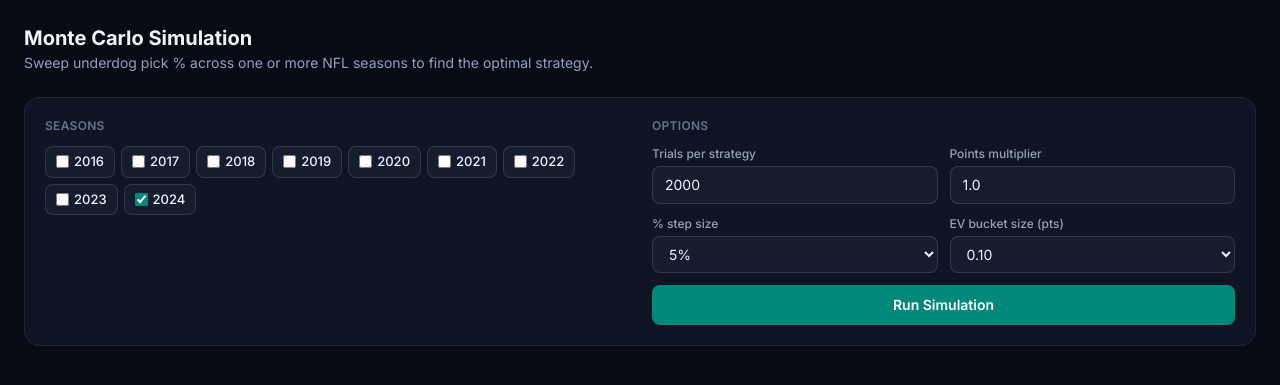
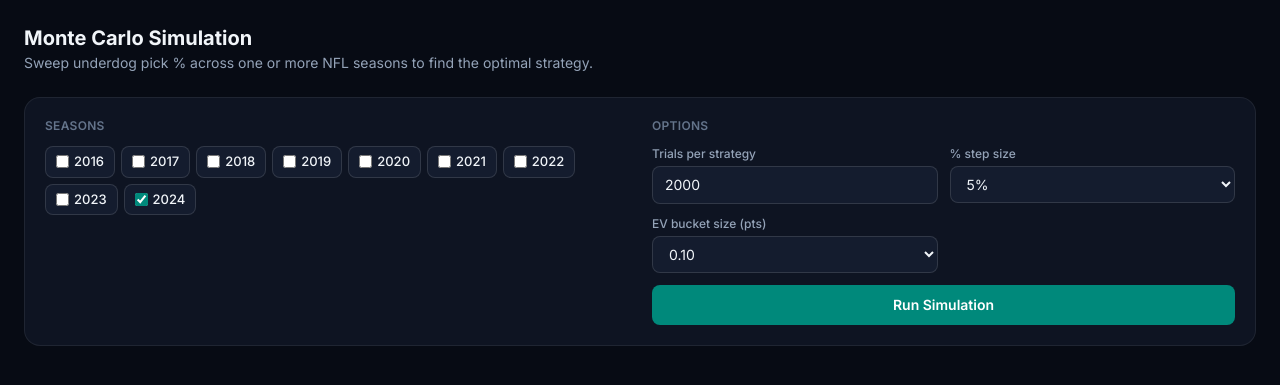
Before and after one commit to andrew23967/putnambowl2, a Django app: page /dashboard/montecarlo/ in a window 1280 px wide. Shown: the part 53-438 px from the top of the page. Run offline with Django 5.2, Linux system fonts and the light colour scheme; a user stored in the database is signed in; data comes from the database, SQL or seed files in the repository; some libraries are stand-ins or nearby versions.

Commit message:
Remove points multiplier from Monte Carlo simulation
Co-Authored-By: Claude Sonnet 4.6 <noreply@anthropic.com>

```diff
--- a/main/views.py
+++ b/main/views.py
@@ -1080,7 +1080,6 @@ def montecarlo_view(request):
     config = {
         'years': [2024],
         'n_trials': 2000,
-        'multiplier': 1.0,
         'pct_step': 5,
         'ev_step': 0.1,
     }
@@ -1089,7 +1088,6 @@ def montecarlo_view(request):
         try:
             config['years'] = [int(y) for y in request.POST.getlist('years') if y]
             config['n_trials'] = int(request.POST.get('n_trials', 2000))
-            config['multiplier'] = float(request.POST.get('multiplier', 1.0))
             config['pct_step'] = int(request.POST.get('pct_step', 5))
             config['ev_step'] = float(request.POST.get('ev_step', 0.1))
         except ValueError:
@@ -1100,7 +1098,7 @@ def montecarlo_view(request):
         else:
             from . import montecarlo as mc
             games, year_counts, load_errors = mc.load_multi_season(
-                config['years'], config['multiplier']
+                config['years']
             )
             errors.extend(load_errors)
             if not games:
--- a/templates/main/montecarlo.html
+++ b/templates/main/montecarlo.html
@@ -46,12 +46,6 @@
           <div>
             <label class="block text-xs font-medium mb-1" style="color:var(--muted2);">Trials per strategy</label>
             <input name="n_trials" type="number" value="{{ config.n_trials }}" min="100" max="50000"
-                   class="w-full px-3 py-2 text-sm rounded-lg outline-none"
-                   style="background:var(--surface2);border:1px solid var(--border2);color:var(--text);">
-          </div>
-          <div>
-            <label class="block text-xs font-medium mb-1" style="color:var(--muted2);">Points multiplier</label>
-            <input name="multiplier" type="number" value="{{ config.multiplier }}" min="0.1" step="0.1"
                    class="w-full px-3 py-2 text-sm rounded-lg outline-none"
                    style="background:var(--surface2);border:1px solid var(--border2);color:var(--text);">
           </div>
```
